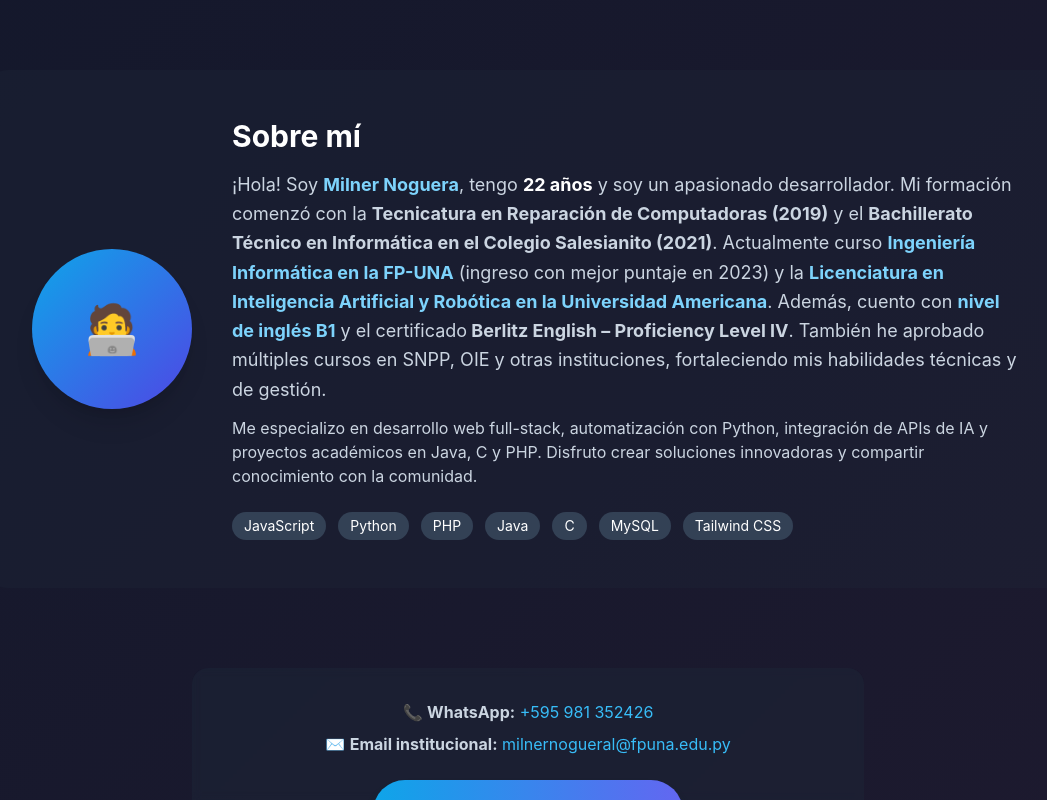
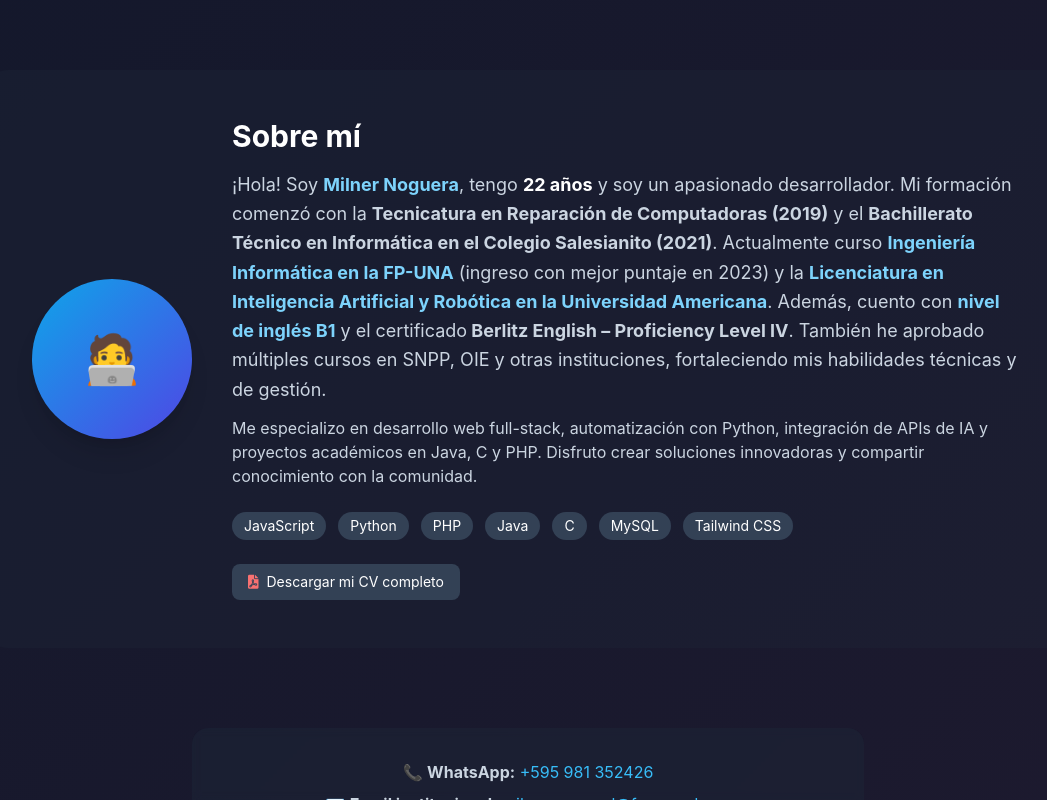
Before and after one commit to milnernl/mis-proyectos-web, a plain HTML site: page index.html in a window 1280 px wide. Shown: the part 1161-1961 px from the top of the page, without its empty margins (112-1159 px from the left). Drawn offline with nearby package versions, Linux system fonts and the light colour scheme.

Commit message:
Update index.html

```diff
--- a/index.html
+++ b/index.html
@@ -100,6 +100,9 @@
                 <a href="#proyectos" class="btn-primary text-white px-6 py-3 rounded-full font-medium shadow-lg shadow-sky-500/20">Ver proyectos</a>
                 <a href="https://wa.me/595981352426?text=Hola%20Milner,%20vi%20tu%20portafolio%20y%20me%20gustaría%20conversar" target="_blank" class="border border-slate-600 hover:bg-slate-800 px-6 py-3 rounded-full font-medium transition flex items-center gap-2">
                     <i class="fab fa-whatsapp text-green-400"></i> WhatsApp
+                </a>
+                <a href="https://milnernl.github.io/mis-proyectos-web/CV.pdf" target="_blank" class="border border-slate-600 hover:bg-slate-800 px-6 py-3 rounded-full font-medium transition flex items-center gap-2">
+                    <i class="fas fa-file-alt text-sky-400"></i> Ver CV
                 </a>
             </div>
         </section>
@@ -234,6 +237,11 @@
                         <span class="bg-slate-700 px-3 py-1 rounded-full text-sm">MySQL</span>
                         <span class="bg-slate-700 px-3 py-1 rounded-full text-sm">Tailwind CSS</span>
                     </div>
+                    <div class="mt-6 flex justify-center md:justify-start">
+                        <a href="https://milnernl.github.io/mis-proyectos-web/CV.pdf" target="_blank" class="inline-flex items-center gap-2 bg-slate-700 hover:bg-slate-600 px-4 py-2 rounded-lg text-sm transition">
+                            <i class="fas fa-file-pdf text-red-400"></i> Descargar mi CV completo
+                        </a>
+                    </div>
                 </div>
             </div>
         </section>
```
